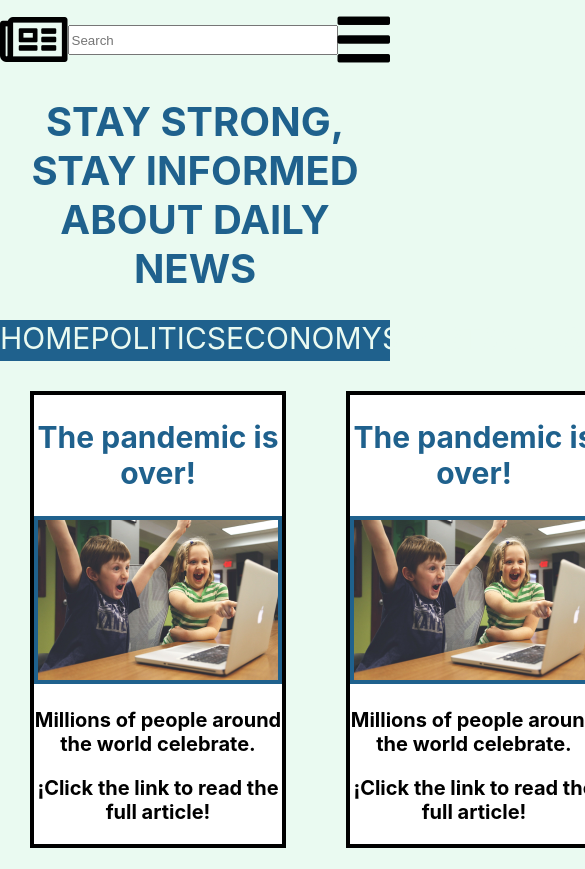
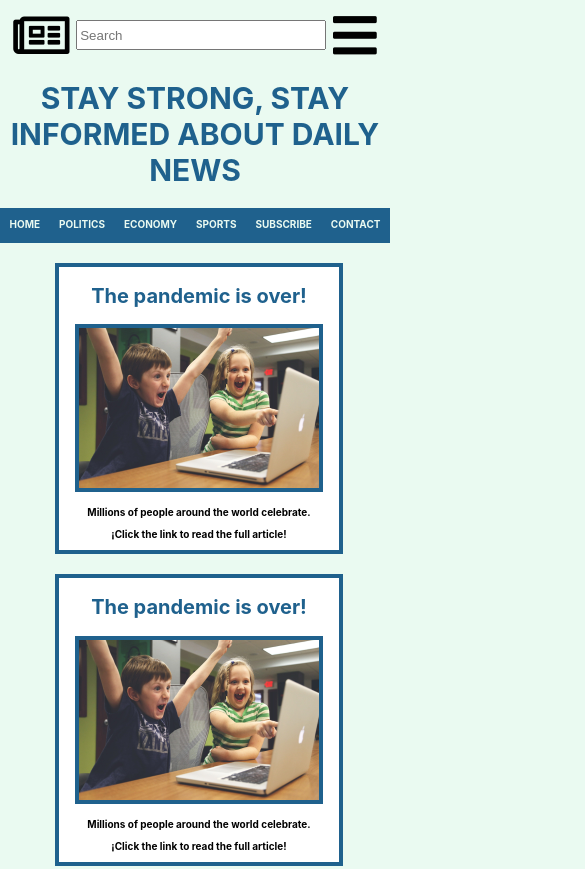
Before and after one commit to portilloaxel9/daily-news, a plain HTML site: page index.html in a window 390 px wide. Shown: the top 869 px of the page, 585 px wide, since content can reach past the window. Drawn offline with Linux system fonts and the light colour scheme.

Commit message:
media queries

```diff
--- a/index.html
+++ b/index.html
@@ -2,6 +2,7 @@
 <html lang="en">
   <head>
     <meta charset="UTF-8">
+    <meta content="width=device-width, initial-scale=1" name="viewport">
     <link rel="stylesheet" href="https://cdnjs.cloudflare.com/ajax/libs/font-awesome/5.11.2/css/all.min.css">
     <link rel="stylesheet" href="styles/index.css" type="text/css">
     <title>Daily News</title>
--- a/styles/contact.css
+++ b/styles/contact.css
@@ -71,7 +71,7 @@ form{
 
 main input{
     width: 300px;
-    height: 30px;
+    height: 50px;
     font-size: 20px;
     padding-left: 8px;
     background-color: white;
@@ -81,7 +81,7 @@ main input{
 
 textarea{
     width: 300px;
-    height: 100px;
+    height: 200px;
     font-family: -apple-system, BlinkMacSystemFont, 'Segoe UI', Roboto, Oxygen, Ubuntu, Cantarell, 'Open Sans', 'Helvetica Neue', sans-serif;
     font-size: 20px;
     padding-left: 8px;
@@ -126,3 +126,36 @@ footer p{
     color: #EAFAF1;
     font-weight: bold;
 }
+
+@media only screen and (max-width: 768px){
+    body{
+        text-align: center;
+    }
+
+    .initial-bar{
+        display: flex;
+        flex-direction: row;
+        justify-content: space-around;
+        font-size: 50px;
+        margin-top: 10px;
+        margin-left: 10px;
+        margin-right: 10px;
+    }
+
+    #search{
+        width: 250px;
+        height: 30px;
+        margin-top: 10px;
+    }
+
+    .nav-bar{
+        height: 20px;
+        font-size: 10px;
+        font-weight: bold;
+        padding-top: 10px;
+    }
+
+    h2{
+        font-size: 30px;
+    }
+}
--- a/styles/index.css
+++ b/styles/index.css
@@ -59,24 +59,6 @@ main{
     flex-direction: column;
 }
 
-.subscribe{
-    margin-top: 30px;
-}
-
-.subscribe a{
-    font-size: 20px;
-    font-weight: bold;
-    color: white;
-    background-color: black;
-    padding: 10px;
-}
-
-.subscribe :hover{
-    color: black;
-    background-color: white;
-    border: black solid 4px;
-}
-
 main a{
     color: black;
     text-decoration: none;
@@ -125,3 +107,65 @@ footer p{
     color: #EAFAF1;
     font-weight: bold;
 }
+
+@media only screen and (max-width: 768px){
+    body{
+        text-align: center;
+    }
+
+    .initial-bar{
+        display: flex;
+        flex-direction: row;
+        justify-content: space-around;
+        font-size: 50px;
+        margin-top: 10px;
+        margin-left: 10px;
+        margin-right: 10px;
+    }
+
+    #search{
+        width: 250px;
+        height: 30px;
+        margin-top: 10px;
+    }
+
+    .nav-bar{
+        height: 20px;
+        font-size: 10px;
+        font-weight: bold;
+        padding-top: 10px;
+    }
+
+    h1{
+        font-size: 30px;
+    }
+
+    h2{
+        font-size: 20px;
+    }
+
+    p{
+        font-size: 10px;
+    }
+
+    main{
+        display: flex;
+        flex-direction: column;
+        align-items: center;
+        margin: 10px;
+    }
+
+    .news{
+        display: flex;
+        flex-direction: column;
+        justify-content: space-around;
+        width: 300px;
+    }
+
+    article{
+        width: 280px;
+        margin: 10px;
+        border: #1F618D solid 4px;
+        background-color: white;
+    }
+}
--- a/styles/subscribe.css
+++ b/styles/subscribe.css
@@ -132,3 +132,29 @@ footer p{
     color: black;
     font-weight: bold;
 }
+
+@media only screen and (max-width: 768px){
+    .nav-bar{
+        height: 20px;
+        font-size: 10px;
+        font-weight: bold;
+        padding-top: 10px;
+    }
+
+    main{
+        display: flex;
+        flex-direction: column;
+        align-items: center;
+        margin: 10px;
+    }
+
+    section{
+        width: 300px;
+        height: 400px;
+        margin: 10px;
+    }
+
+    .promo{
+        display: none;
+    }
+}
```
Also changed, not shown: pages/contact.html (+1 -0 lines), pages/economy.html (+1 -0 lines), pages/politics.html (+1 -0 lines), pages/sports.html (+1 -0 lines), pages/subscribe.html (+8 -7 lines), 1 other file.
